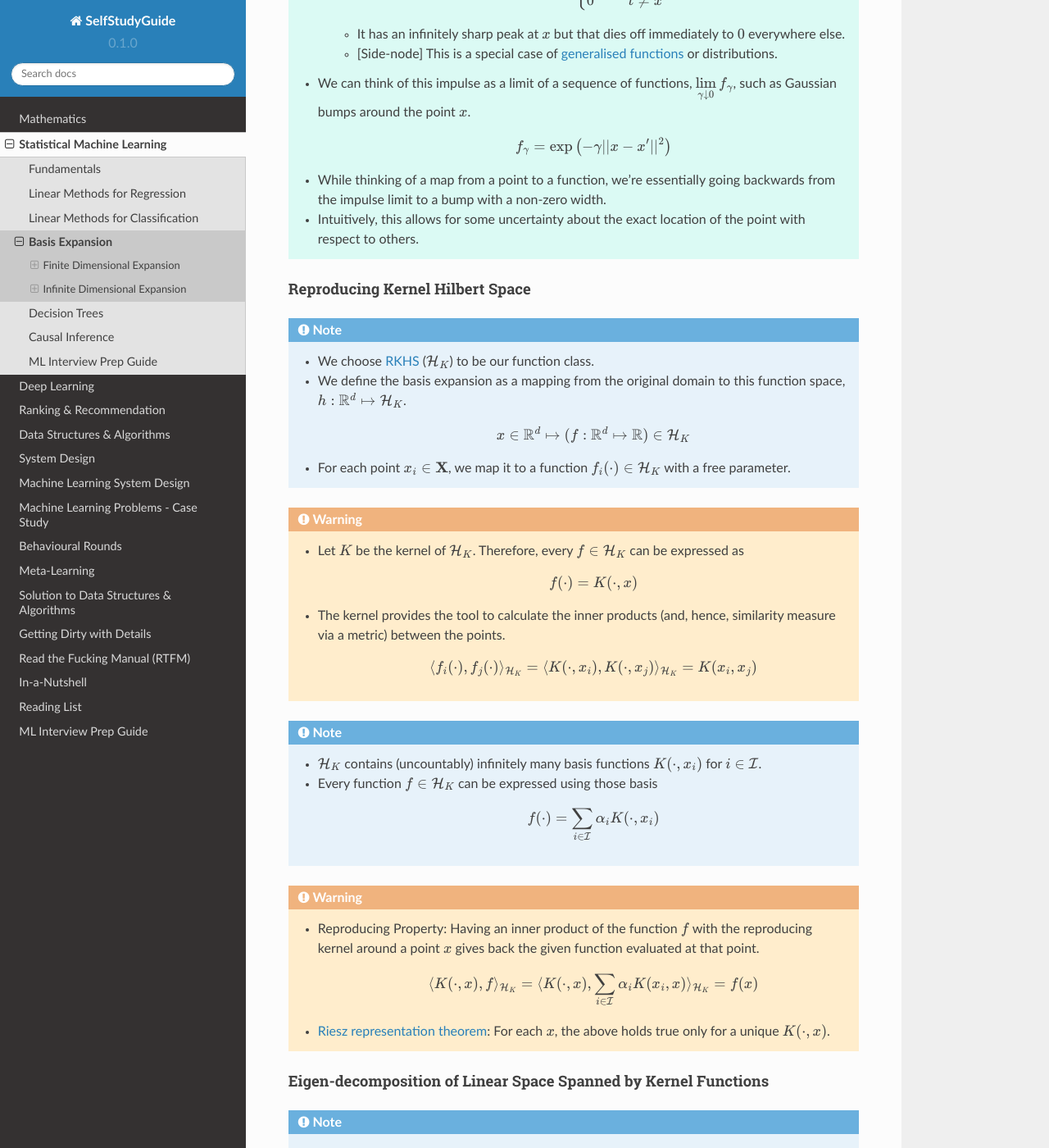
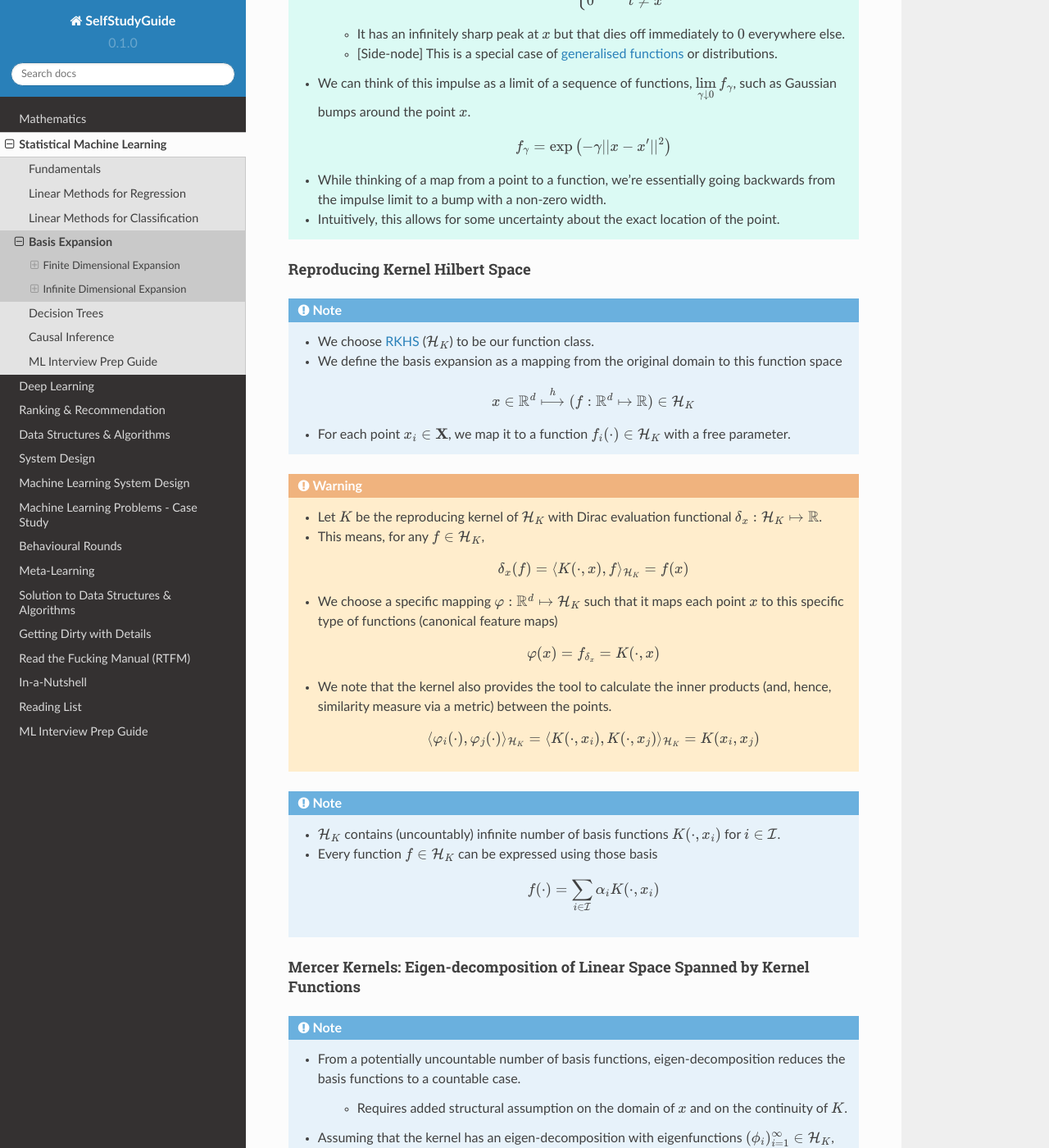
Before and after one commit to uselesstechjunks/leetcode, a Sphinx documentation site: the page built from docs/source/ml/basisexp.rst, in a window 1280 px wide and 1400 px high, scrolled down 5602 px. Shown: the whole window at 82% size. Built offline with Sphinx 7.4.7 and the Read the Docs theme 2.0.0, drawn with Linux system fonts in a browser that asks for light colours; some of the changed text lies outside the part shown.

Commit message:
Update basisexp.rst (#238)
* Update basisexp.rst

* Update basisexp.rst

* Update basisexp.rst

```diff
--- a/docs/source/ml/basisexp.rst
+++ b/docs/source/ml/basisexp.rst
@@ -175,44 +175,46 @@ A Point Mapping to a Function
 
 		.. math:: f_\gamma=\exp\left(-\gamma||x-x'||^2\right)
 	* While thinking of a map from a point to a function, we're essentially going backwards from the impulse limit to a bump with a non-zero width.
-	* Intuitively, this allows for some uncertainty about the exact location of the point with respect to others.
+	* Intuitively, this allows for some uncertainty about the exact location of the point.
 
 Reproducing Kernel Hilbert Space
 ----------------------------------------------------------------------------------
 .. note::
 	* We choose `RKHS <https://en.wikipedia.org/wiki/Reproducing_kernel_Hilbert_space>`_ (:math:`\mathcal{H}_K`) to be our function class.
-	* We define the basis expansion as a mapping from the original domain to this function space, :math:`h:\mathbb{R}^d\mapsto\mathcal{H}_K`.
+	* We define the basis expansion as a mapping from the original domain to this function space
 
-		.. math:: x\in\mathbb{R}^d\mapsto (f:\mathbb{R}^d\mapsto\mathbb{R})\in\mathcal{H}_K
+		.. math:: x\in\mathbb{R}^d\overset{h}\longmapsto  (f:\mathbb{R}^d\mapsto\mathbb{R})\in\mathcal{H}_K
 	* For each point :math:`x_i\in\mathbf{X}`, we map it to a function :math:`f_i(\cdot)\in\mathcal{H}_K` with a free parameter.
 
 .. warning::
-	* Let :math:`K` be the kernel of :math:`\mathcal{H}_K`. Therefore, every :math:`f\in\mathcal{H}_K` can be expressed as
+	* Let :math:`K` be the reproducing kernel of :math:`\mathcal{H}_K` with Dirac evaluation functional :math:`\delta_x:\mathcal{H}_K\mapsto\mathbb{R}`.
+	* This means, for any :math:`f\in \mathcal{H}_K`,
 
-		.. math:: f(\cdot)=K(\cdot,x)
-	* The kernel provides the tool to calculate the inner products (and, hence, similarity measure via a metric) between the points.
+		.. math:: \delta_x(f)=\langle K(\cdot,x), f\rangle_{\mathcal{H}_K}=f(x)
+	* We choose a specific mapping :math:`\varphi:\mathbb{R}^d\mapsto\mathcal{H}_K` such that it maps each point :math:`x` to this specific type of functions (canonical feature maps)
 
-		.. math:: \langle f_i(\cdot), f_j(\cdot)\rangle_{{\mathcal{H}}_K}=\langle K(\cdot,x_i), K(\cdot,x_j)\rangle_{{\mathcal{H}}_K}=K(x_i,x_j)
+		.. math:: \varphi(x)=f_{\delta_x}=K(\cdot,x)
+	* We note that the kernel also provides the tool to calculate the inner products (and, hence, similarity measure via a metric) between the points.
+
+		.. math:: \langle \varphi_i(\cdot), \varphi_j(\cdot)\rangle_{{\mathcal{H}}_K}=\langle K(\cdot,x_i), K(\cdot,x_j)\rangle_{{\mathcal{H}}_K}=K(x_i,x_j)
 
 .. note::
-	* :math:`\mathcal{H}_K` contains (uncountably) infinitely many basis functions :math:`K(\cdot,x_i)` for :math:`i\in\mathcal{I}`.
+	* :math:`\mathcal{H}_K` contains (uncountably) infinite number of basis functions :math:`K(\cdot,x_i)` for :math:`i\in\mathcal{I}`.
 	* Every function :math:`f\in\mathcal{H}_K` can be expressed using those basis
 
 		.. math:: f(\cdot)=\sum_{i\in\mathcal{I}}\alpha_i K(\cdot,x_i)
 
-.. warning::
-	* Reproducing Property: Having an inner product of the function :math:`f` with the reproducing kernel around a point :math:`x` gives back the given function evaluated at that point.
-
-		.. math:: \langle K(\cdot,x),f\rangle_{\mathcal{H}_K}=\langle K(\cdot,x),\sum_{i\in\mathcal{I}} \alpha_i K(x_i,x)\rangle_{\mathcal{H}_K}=f(x)
-	* `Riesz representation theorem <https://en.wikipedia.org/wiki/Riesz_representation_theorem>`_: For each :math:`x`, the above holds true only for a unique :math:`K(\cdot,x)`.
-
-Eigen-decomposition of Linear Space Spanned by Kernel Functions
+Mercer Kernels: Eigen-decomposition of Linear Space Spanned by Kernel Functions
 ----------------------------------------------------------------------------------
 .. note::
 	* From a potentially uncountable number of basis functions, eigen-decomposition reduces the basis functions to a countable case.
+
+		* Requires added structural assumption on the domain of :math:`x` and on the continuity of :math:`K`.
 	* Assuming that the kernel has an eigen-decomposition with eigenfunctions :math:`(\phi_i)_{i=1}^\infty\in\mathcal{H}_K`, the kernel also be written in term of these
 
 		.. math:: K(x,y)=\sum_{i=1}^\infty \gamma_i\phi_i(x)\phi_i(y)
+
+		* We note that :math:`\varphi(x)\neq \phi(x)`, and therefore, this produces a different feature map.
 	* Since kernels are **symmetric and positive definite**, the eigenvalues
 
 		* are positive, i.e. :math:`\gamma_i\ge 0`, and
@@ -247,6 +249,11 @@ Kernel Ridge Regression
 		.. math:: \hat{f}=\min_{\boldsymbol{\alpha}}L(\mathbf{y}, \mathbf{K}\boldsymbol{\alpha})+\lambda\boldsymbol{\alpha}^T\mathbf{K}\boldsymbol{\alpha}
 	* We note that for MSE loss, this reduces to a generalised ridge regression problem.
 
+Connection to Smoothness
+----------------------------------------------------------------------------------
+.. warning::
+	[TODO] Intuition: Lesser weights to more wiggly component functions in the solution.
+
 .. seealso::
 	* For intuitive understanding, here is an example:
 
```
